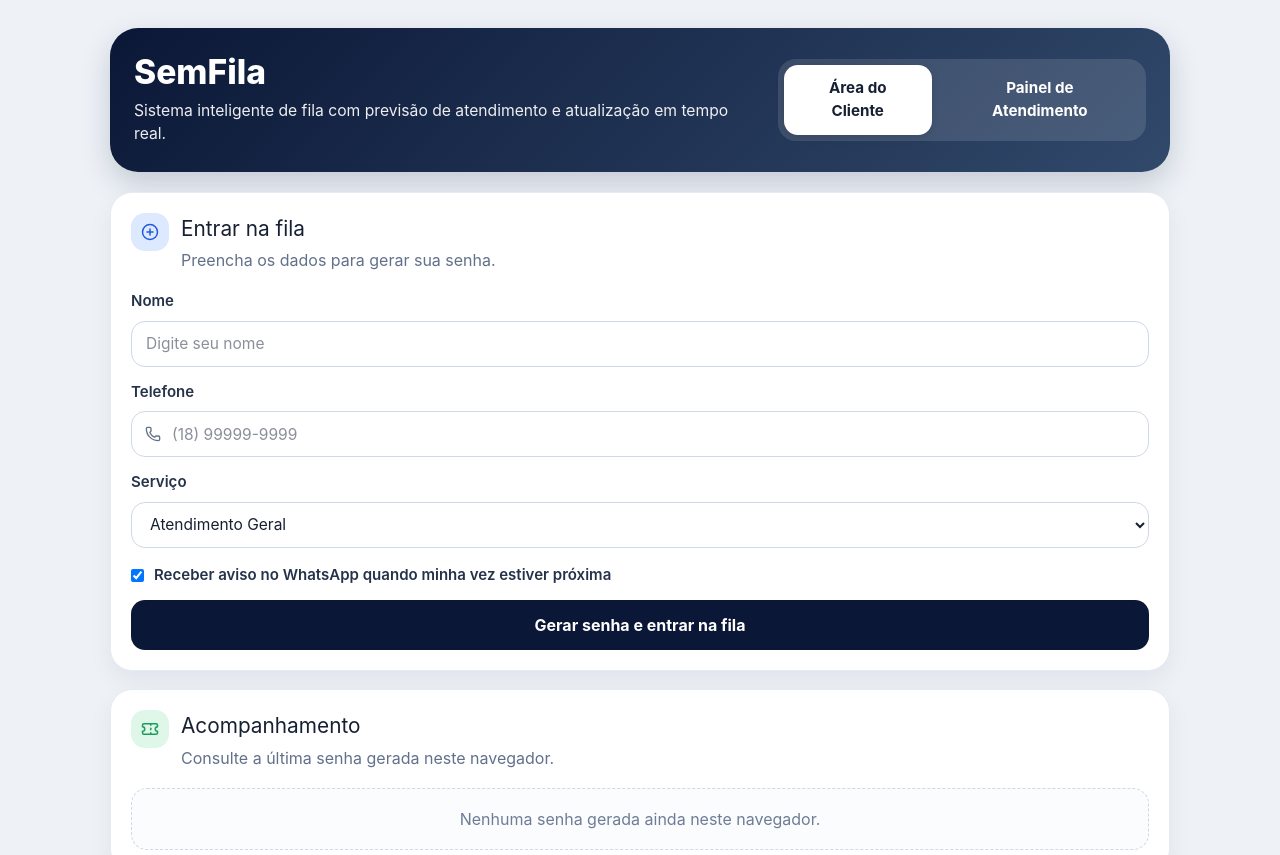
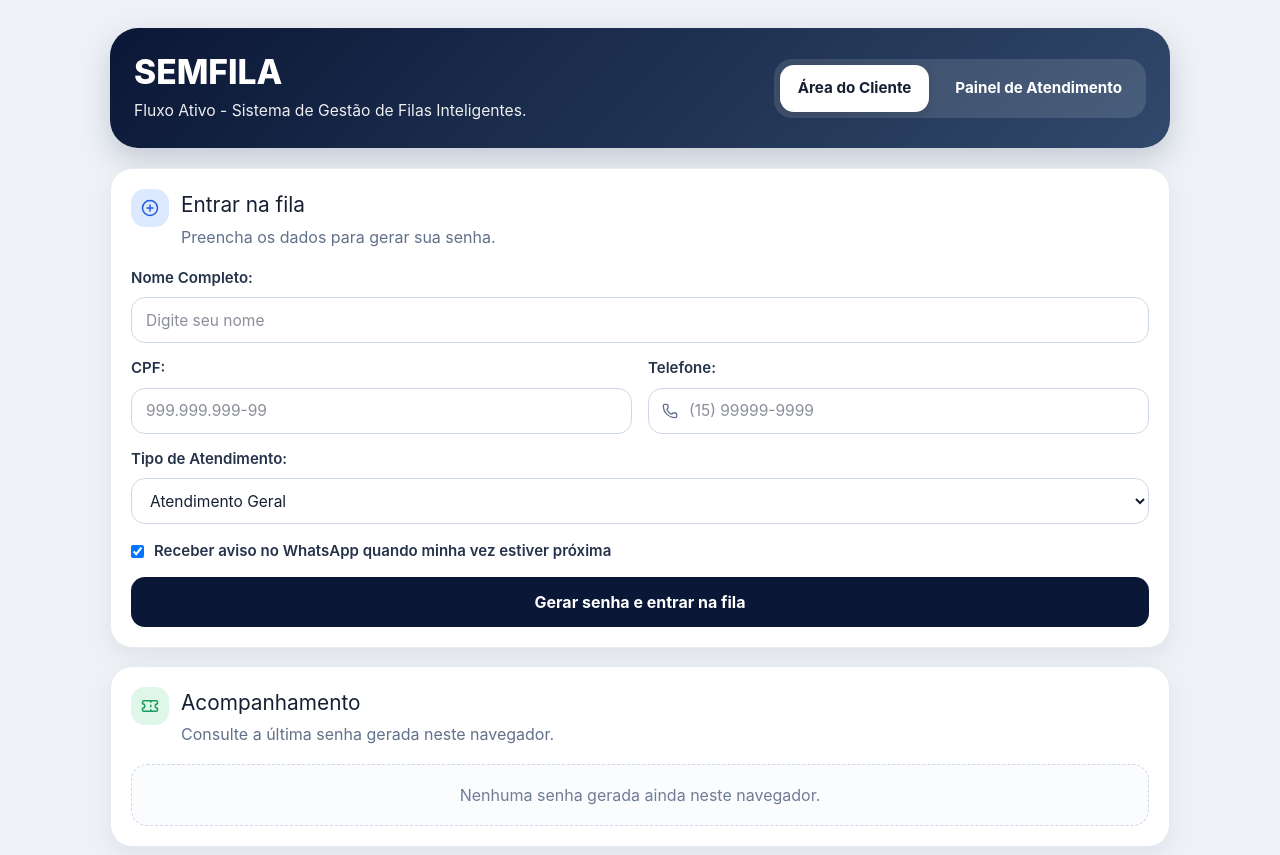
Before and after one commit to Adr1anoApar3c1do/sistema-semfila, a React (Vite) app: page / in a window 1280 px wide. Shown: the top 855 px of the page. Built offline with nearby package versions, Linux system fonts and the light colour scheme.

Commit message:
Update SemFilaApp.jsx

```diff
--- a/src/SemFilaApp.jsx
+++ b/src/SemFilaApp.jsx
@@ -24,6 +24,15 @@ const DEFAULT_SERVICES = [
 ];
 
 const SERVICES_KEY = "semfila_services_v1";
+
+function formatCpf(value) {
+  const numbers = value.replace(/\D/g, "").slice(0, 11);
+
+  return numbers
+    .replace(/(\d{3})(\d)/, "$1.$2")
+    .replace(/(\d{3})(\d)/, "$1.$2")
+    .replace(/(\d{3})(\d{1,2})$/, "$1-$2");
+}
 
 function normalizePhone(phone) {
   return phone.replace(/\D/g, "");
@@ -145,15 +154,17 @@ function getCurrentItem(queue) {
 }
 
 function buildNotificationMessage(ticket, peopleAhead) {
-  const estimatedMinutes = estimateMinutes(peopleAhead);
+  const estimatedMinutes = Math.max(
+    peopleAhead * AVG_SERVICE_MINUTES,
+    AVG_SERVICE_MINUTES
+  );
 
-  return `Olá, ${ticket.name}! 👋
-Sua senha no SemFila é ${ticket.number}.
-Faltam aproximadamente ${peopleAhead} pessoa(s) para o seu atendimento.
-Tempo estimado: ${estimatedMinutes} minuto(s).
-Serviço: ${ticket.service}.
-
-Dirija-se ao atendimento em breve.`;
+  return `*Olá*, ${ticket.name}
+Sua senha no Sem Fila é *${ticket.number}*.
+Você é o próximo a ser atendido.
+Tempo estimado: *${estimatedMinutes}* minuto(s).
+Tipo do Serviço: *${ticket.service}*.
+*Dirija-se ao atendimento em breve.*`;
 }
 
 function sendWhatsAppNotification(ticket, peopleAhead) {
@@ -168,22 +179,23 @@ function sendWhatsAppNotification(ticket, peopleAhead) {
 function applyNotifications(queue) {
   const waiting = getWaitingQueue(queue);
 
+  if (!waiting.length) return queue;
+
+  const nextToNotify = waiting[0];
+
   return queue.map((item) => {
-    if (item.status !== "aguardando") return item;
+    if (item.id !== nextToNotify.id) return item;
     if (!item.notifyWhatsApp || !item.phone) return item;
 
-    const index = waiting.findIndex((waitingItem) => waitingItem.id === item.id);
-    const peopleAhead = index >= 0 ? index : 0;
+    const alreadySent = item.notified || false;
 
-    const alreadySentSteps = item.notificationSteps || [];
-
-    if (peopleAhead <= 2 && !alreadySentSteps.includes(peopleAhead)) {
-      sendWhatsAppNotification(item, peopleAhead);
+    if (!alreadySent) {
+      sendWhatsAppNotification(item, 0);
 
       return {
         ...item,
         notified: true,
-        notificationSteps: [...alreadySentSteps, peopleAhead],
+        notificationSteps: [0],
       };
     }
 
@@ -239,6 +251,9 @@ function TicketCard({ ticket }) {
           <strong>Nome:</strong> {ticket.name}
         </p>
         <p>
+          <strong>CPF:</strong> {ticket.cpf || "-"}
+        </p>
+        <p>
           <strong>Serviço:</strong> {ticket.service}
         </p>
         <p>
@@ -271,6 +286,7 @@ function QueueTable({ title, items, emptyText, actions }) {
               <tr>
                 <th>Senha</th>
                 <th>Nome</th>
+                <th>CPF</th>
                 <th>Serviço</th>
                 <th>Status</th>
                 <th>Posição</th>
@@ -285,6 +301,7 @@ function QueueTable({ title, items, emptyText, actions }) {
                 <tr key={item.id}>
                   <td>{item.number}</td>
                   <td>{item.name}</td>
+                  <td>{item.cpf || "-"}</td>
                   <td>{item.service}</td>
                   <td>{getStatusLabel(item.status)}</td>
                   <td>
@@ -328,6 +345,8 @@ function ClientPage({
   lastTicket,
   name,
   setName,
+  cpf,
+  setCpf,
   services,
   service,
   setService,
@@ -355,7 +374,7 @@ function ClientPage({
 
         <form onSubmit={onAddToQueue} className="form-grid">
           <div className="form-group">
-            <label>Nome</label>
+            <label>Nome Completo:</label>
             <input
               type="text"
               placeholder="Digite seu nome"
@@ -364,21 +383,39 @@ function ClientPage({
             />
           </div>
 
+
+                <div className="form-row two-columns">
         <div className="form-group">
-            <label>Telefone</label>
+          <label>CPF:</label>
+          <input
+            type="text"
+            placeholder="Digite seu CPF"
+            value={cpf}
+            placeholder="999.999.999-99"
+            onChange={(e) => setCpf(formatCpf(e.target.value))}
+            maxLength={14}
+            required
+          />
+        </div>
+
+        <div className="form-group">
+          <label>Telefone:</label>
           <div className="input-with-icon">
             <Phone size={16} />
             <input
               type="tel"
-                placeholder="(18) 99999-9999"
+              placeholder="(15) 99999-9999"
               value={phone}
               onChange={(e) => setPhone(formatPhone(e.target.value))}
             />
           </div>
         </div>
+      </div>
+
+
 
           <div className="form-group">
-            <label>Serviço</label>
+            <label>Tipo de Atendimento:</label>
             <select value={service} onChange={(e) => setService(e.target.value)}>
               {services.map((option) => (
                 <option key={option} value={option}>
@@ -387,10 +424,6 @@ function ClientPage({
               ))}
             </select>
           </div>
-
-
-
-
 
           <div className="form-group checkbox-group">
             <label className="checkbox-label">
@@ -455,12 +488,7 @@ function ClientPage({
       </section>
 
       <section className="card notes-card">
-        <h3>Observações da versão 2</h3>
-        <ul>
-          <li>Os dados ficam salvos no navegador com localStorage.</li>
-          <li>O WhatsApp abre com a mensagem pronta quando a vez está próxima.</li>
-          <li>O Painel de Atendimento exige senha administrativa.</li>
-        </ul>
+        <h3>Projeto Sem Fila Versão 3</h3>
       </section>
     </div>
   );
@@ -512,11 +540,7 @@ function AdminPage({
   onRemove,
   onReset,
   onLogout,
-  services,
-  newService,
-  setNewService,
-  onAddService,
-  onRemoveService,
+  onOpenServices,
 }) {
   const waiting = getWaitingQueue(queue);
   const current = queue.filter((item) => item.status === "em_atendimento");
@@ -582,55 +606,17 @@ function AdminPage({
             Chamar próxima senha
           </button>
 
-          <button className="secondary-btn" type="button" onClick={onFinishCurrent}>
+          <button className="primary-btn" type="button" onClick={onFinishCurrent}>
             Finalizar atendimento atual
+          </button>
+
+          <button className="primary-btn" type="button" onClick={onOpenServices}>
+            Cadastrar Novo Serviço
           </button>
 
           <button className="danger-btn" type="button" onClick={onReset}>
             Limpar fila
           </button>
-        </div>
-      </section>
-<section className="card admin-services-card">
-  <div className="section-title">
-    <div className="section-icon blue">
-      <PlusCircle size={18} />
-    </div>
-    <div>
-      <h2>Cadastrar serviços</h2>
-      <p>Adicione ou remova os serviços disponíveis no atendimento.</p>
-    </div>
-  </div>
-
-  <div className="service-manager">
-    <div className="service-input-row">
-      <input
-        type="text"
-        placeholder="Digite o nome do serviço"
-        value={newService}
-        onChange={(e) => setNewService(e.target.value)}
-      />
-
-      <button type="button" className="primary-btn" onClick={onAddService}>
-        Adicionar serviço
-      </button>
-    </div>
-
-    <div className="service-list">
-      {services.map((item) => (
-        <div key={item} className="service-item">
-          <span>{item}</span>
-
-          <button
-            type="button"
-            className="mini-btn danger"
-            onClick={() => onRemoveService(item)}
-          >
-            Excluir
-          </button>
-        </div>
-      ))}
-    </div>
         </div>
       </section>
 
@@ -674,16 +660,48 @@ function AdminPage({
       />
     </div>
   );
+}
 
-<section className="card admin-services-card">
-  <div className="section-title">
+function AdminServicesPage({
+  services,
+  newService,
+  setNewService,
+  onAddService,
+  onRemoveService,
+  onBack,
+  onLogout,
+}) {
+  return (
+    <div className="page-grid">
+      <section className="card admin-actions-card">
+        <div className="admin-topbar">
+          <div className="admin-title-block">
             <div className="section-icon blue">
               <PlusCircle size={18} />
             </div>
+
             <div>
-      <h2>Cadastrar serviços</h2>
-      <p>Adicione ou remova os serviços disponíveis no atendimento.</p>
+              <h2 className="admin-title">Cadastrar Serviços</h2>
+              <p className="admin-subtitle">
+                Adicione ou remova os serviços disponíveis no atendimento.
+              </p>
             </div>
+          </div>
+
+          <button
+            className="primary-btn admin-exit-btn"
+            type="button"
+            onClick={onLogout}
+          >
+            <LogOut size={16} />
+            Área do Cliente
+          </button>
+        </div>
+
+        <div className="service-back-row">
+          <button type="button" className="primary-btn" onClick={onBack}>
+            Painel de Atendimento
+          </button>
         </div>
 
         <div className="service-manager">
@@ -695,8 +713,12 @@ function AdminPage({
               onChange={(e) => setNewService(e.target.value)}
             />
 
-      <button type="button" className="primary-btn" onClick={onAddService}>
-        Adicionar serviço
+            <button
+              type="button"
+              className="primary-btn services-side-btn"
+              onClick={onAddService}
+            >
+              Adicionar Serviço
             </button>
           </div>
 
@@ -717,16 +739,18 @@ function AdminPage({
           </div>
         </div>
       </section>
-
-
+    </div>
+  );
 }
 
 export default function SemFilaApp() {
   const [activeTab, setActiveTab] = useState("cliente");
+  const [adminView, setAdminView] = useState("painel");
   const [queue, setQueue] = useState([]);
   const [lastTicket, setLastTicket] = useState(null);
 
   const [name, setName] = useState("");
+  const [cpf, setCpf] = useState("");
   const [services, setServices] = useState(DEFAULT_SERVICES);
   const [service, setService] = useState(DEFAULT_SERVICES[0]);
   const [newService, setNewService] = useState("");
@@ -792,6 +816,11 @@ if (storedServices) {
       return;
     }
 
+    if (!cpf.trim() || cpf.length < 14) {
+      alert("Digite um CPF válido.");
+      return;
+    }
+
     if (notifyWhatsApp && normalizePhone(phone).length < 10) {
       alert("Digite um telefone válido com DDD.");
       return;
@@ -804,6 +833,7 @@ if (storedServices) {
       id: Date.now(),
       number: nextNumber,
       name: name.trim(),
+      cpf,
       service,
       phone: notifyWhatsApp ? normalizePhone(phone) : "",
       notifyWhatsApp,
@@ -816,12 +846,14 @@ if (storedServices) {
     };
 
     const updatedQueue = updateQueue([...queue, newTicket]);
-    const savedTicket = updatedQueue.find((item) => item.id === newTicket.id) || newTicket;
+    const savedTicket =
+      updatedQueue.find((item) => item.id === newTicket.id) || newTicket;
 
     setLastTicket(savedTicket);
     saveLastTicket(savedTicket);
 
     setName("");
+    setCpf("");
     setService(services[0] || "");
     setPhone("");
     setNotifyWhatsApp(true);
@@ -920,6 +952,7 @@ if (storedServices) {
       setIsAdminAuthenticated(true);
       setLoginError("");
       setPasswordInput("");
+      setAdminView("painel");
       return;
     }
 
@@ -930,78 +963,9 @@ if (storedServices) {
     setIsAdminAuthenticated(false);
     setPasswordInput("");
     setLoginError("");
+    setAdminView("painel");
     setActiveTab("cliente");
   }
-
-  return (
-    <div className="semfila-app">
-      <header className="topbar">
-        <div>
-          <h1>SemFila</h1>
-          <p>
-            Sistema inteligente de fila com previsão de atendimento e atualização em tempo real.
-          </p>
-        </div>
-
-        <div className="tabs">
-          <button
-            className={activeTab === "cliente" ? "tab active" : "tab"}
-            onClick={() => setActiveTab("cliente")}
-            type="button"
-          >
-            Área do Cliente
-          </button>
-
-          <button
-            className={activeTab === "admin" ? "tab active" : "tab"}
-            onClick={handleAdminTabClick}
-            type="button"
-          >
-            Painel de Atendimento
-          </button>
-        </div>
-      </header>
-
-      {activeTab === "cliente" ? (
-        <ClientPage
-          queue={queue}
-            lastTicket={syncedLastTicket}
-            name={name}
-            setName={setName}
-            services={services}
-            service={service}
-            setService={setService}
-            phone={phone}
-            setPhone={setPhone}
-            notifyWhatsApp={notifyWhatsApp}
-            setNotifyWhatsApp={setNotifyWhatsApp}
-            onAddToQueue={handleAddToQueue}
-            />
-      ) : isAdminAuthenticated ? (
-            <AdminPage
-            queue={queue}
-            onCallNext={handleCallNext}
-            onFinishCurrent={handleFinishCurrent}
-            onRemove={handleRemove}
-            onReset={handleReset}
-            onLogout={handleAdminLogout}
-            services={services}
-            newService={newService}
-            setNewService={setNewService}
-            onAddService={handleAddService}
-            onRemoveService={handleRemoveService}
-        />
-      ) :
-      (
-        <AdminLogin
-          passwordInput={passwordInput}
-          setPasswordInput={setPasswordInput}
-          onLogin={handleAdminLogin}
-          loginError={loginError}
-        />
-      )}
-    </div>
-  );
 
   function handleAddService() {
     const trimmed = newService.trim();
@@ -1047,5 +1011,82 @@ function handleRemoveService(serviceName) {
     }
   }
 
+  return (
+    <div className="semfila-app">
+      <header className="topbar">
+        <div>
+          <h1>SEMFILA</h1>
+          <p>
+            Fluxo Ativo - Sistema de Gestão de Filas Inteligentes.
+          </p>
+        </div>
 
+        <div className="tabs">
+          <button
+            className={activeTab === "cliente" ? "tab active" : "tab"}
+            onClick={() => setActiveTab("cliente")}
+            type="button"
+          >
+            Área do Cliente
+          </button>
+
+          <button
+            className={activeTab === "admin" ? "tab active" : "tab"}
+            onClick={handleAdminTabClick}
+            type="button"
+          >
+            Painel de Atendimento
+          </button>
+        </div>
+      </header>
+
+      {activeTab === "cliente" ? (
+        <ClientPage
+          queue={queue}
+          lastTicket={syncedLastTicket}
+          name={name}
+          setName={setName}
+          cpf={cpf}
+          setCpf={setCpf}
+          services={services}
+          service={service}
+          setService={setService}
+          phone={phone}
+          setPhone={setPhone}
+          notifyWhatsApp={notifyWhatsApp}
+          setNotifyWhatsApp={setNotifyWhatsApp}
+          onAddToQueue={handleAddToQueue}
+        />
+      ) : isAdminAuthenticated ? (
+        adminView === "painel" ? (
+          <AdminPage
+            queue={queue}
+            onCallNext={handleCallNext}
+            onFinishCurrent={handleFinishCurrent}
+            onRemove={handleRemove}
+            onReset={handleReset}
+            onLogout={handleAdminLogout}
+            onOpenServices={() => setAdminView("servicos")}
+          />
+        ) : (
+          <AdminServicesPage
+            services={services}
+            newService={newService}
+            setNewService={setNewService}
+            onAddService={handleAddService}
+            onRemoveService={handleRemoveService}
+            onBack={() => setAdminView("painel")}
+            onLogout={handleAdminLogout}
+          />
+        )
+      ) : (
+        <AdminLogin
+          passwordInput={passwordInput}
+          setPasswordInput={setPasswordInput}
+          onLogin={handleAdminLogin}
+          loginError={loginError}
+        />
+      )}
+    </div>
+  );
 }
```
Lines whose indentation alone changed are shown as unchanged.
